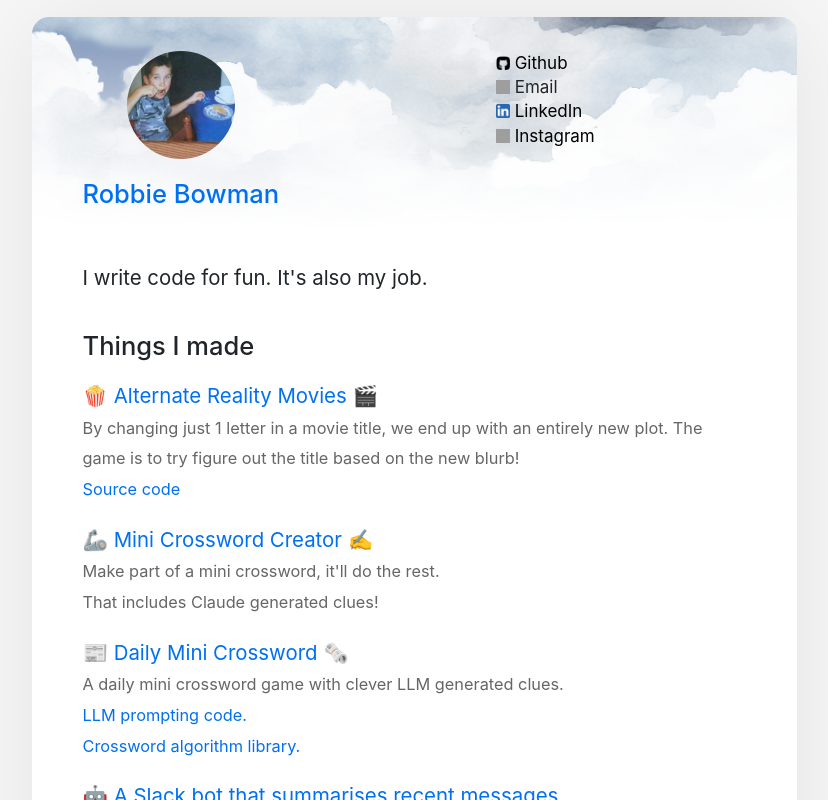
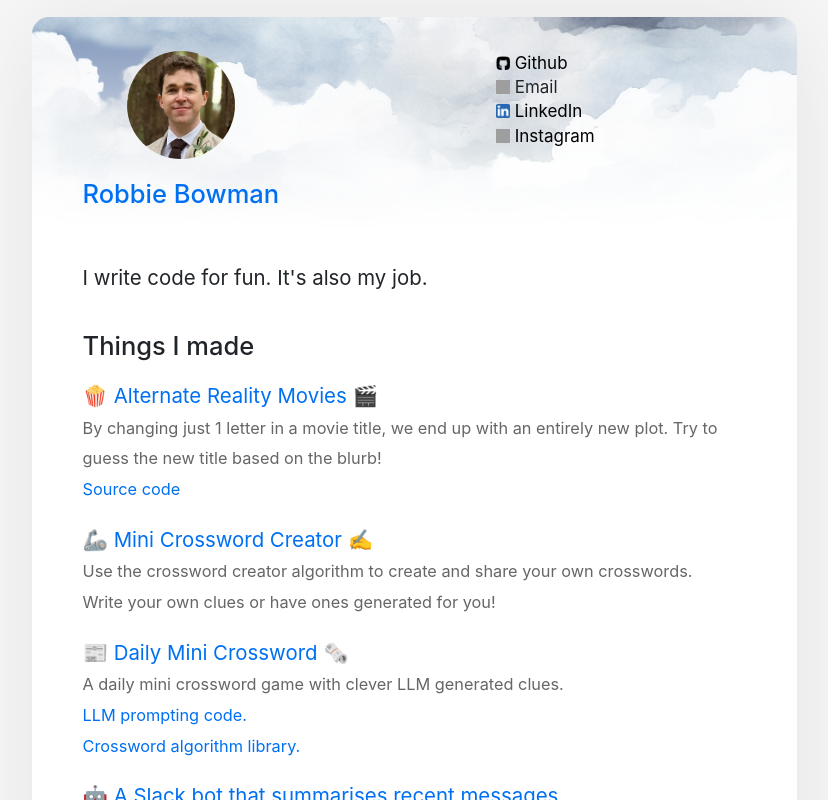
Before and after one commit to robbiebowman/nextjs-blog, a Next.js app: page / in a window 1280 px wide. Shown: the top 800 px of the page, without its empty margins (226-1054 px from the left). Built offline with nearby package versions, Linux system fonts and the light colour scheme; grey boxes are pictures that could not be loaded.

Commit message:
Update homepage

```diff
--- a/components/layout.js
+++ b/components/layout.js
@@ -42,7 +42,7 @@ export default function Layout({ children, home }) {
                     <Link href="/">
                         <Image
                             priority
-                            src="/images/13639947.jpg"
+                            src="/images/portrait.png"
                             className={utilStyles.borderCircle}
                             height={108}
                             width={108}
--- a/pages/index.js
+++ b/pages/index.js
@@ -32,7 +32,7 @@ export default function Home({ allPostsData }) {
               <br />
               <small className={utilStyles.lightText}>
                 By changing just 1 letter in a movie title, we end up with an entirely new plot.
-                The game is to try figure out the title based on the new blurb!
+                Try to guess the new title based on the blurb!
                 <br/>
                 <Link href="https://github.com/robbiebowman/title-game">Source code</Link>
               </small>
@@ -43,8 +43,8 @@ export default function Home({ allPostsData }) {
               </Link>
               <br />
               <small className={utilStyles.lightText}>
-                Make part of a mini crossword, it'll do the rest.
-                <br/>That includes Claude generated clues!
+                Use the crossword creator algorithm to create and share your own crosswords.
+                <br/>Write your own clues or have ones generated for you!
               </small>
             </li>
             <li className={utilStyles.listItem}>
```
Also changed, not shown: public/images/portrait.png (added).
